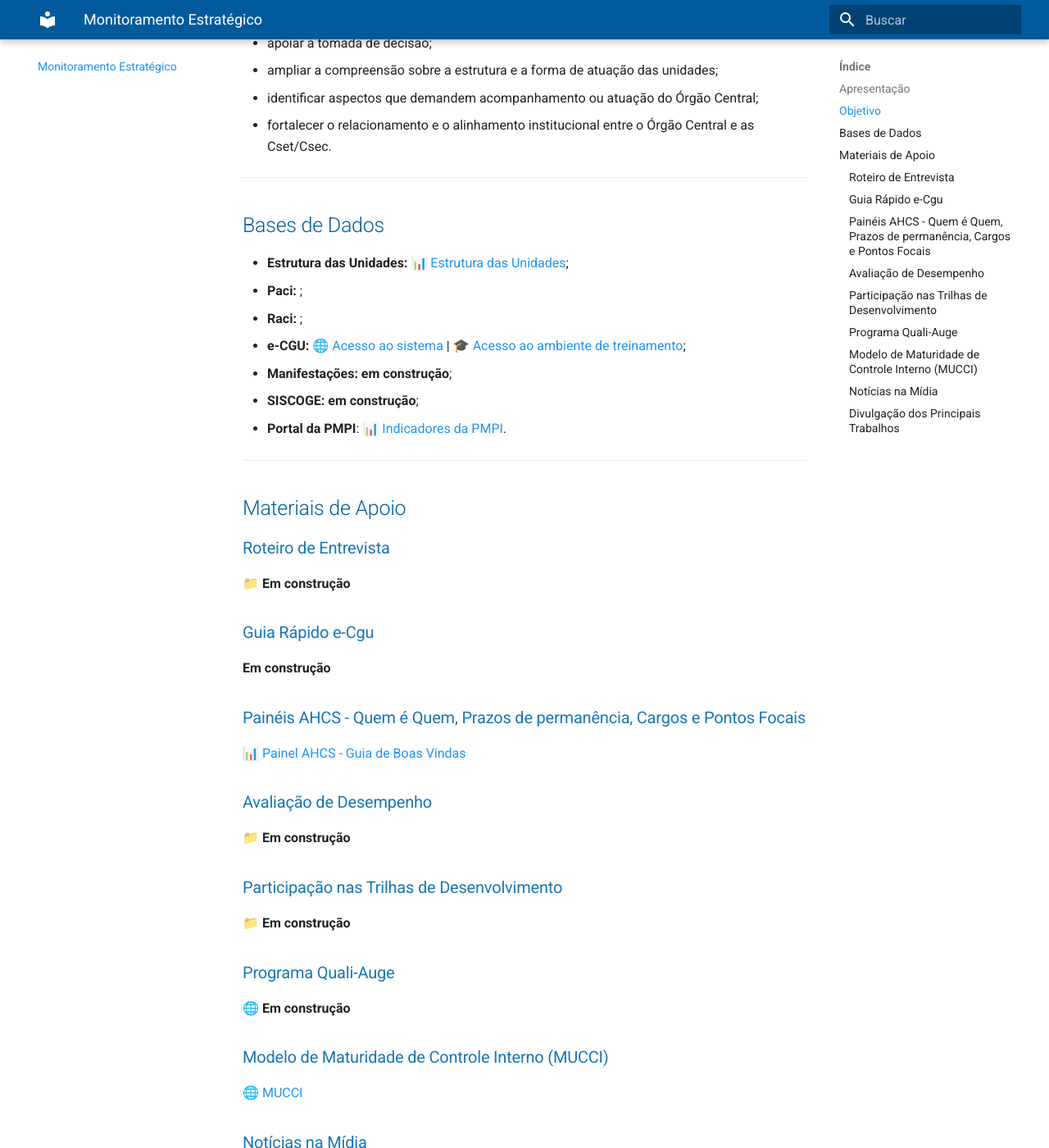
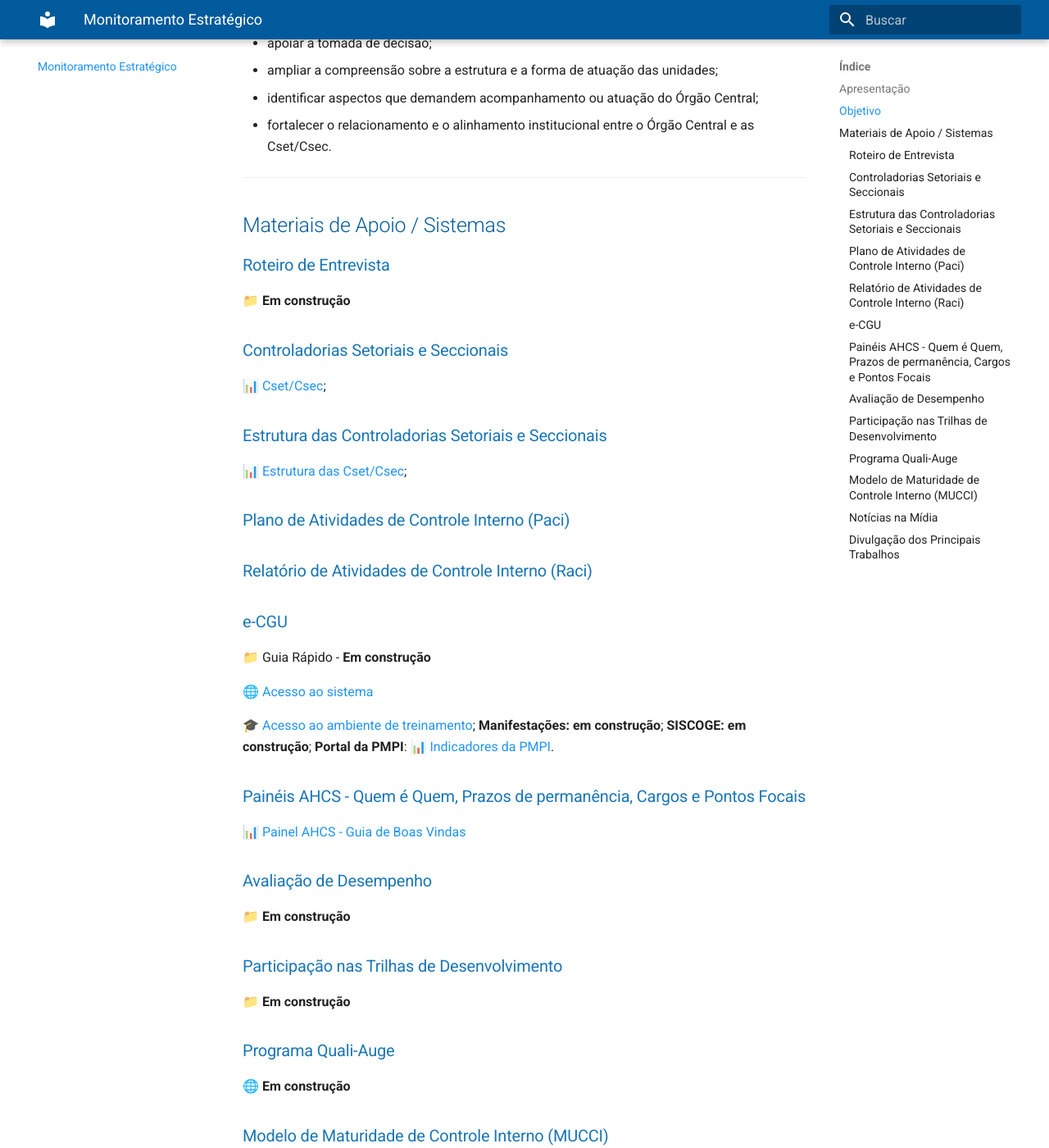
Before and after one commit to CGEMG-AHCS/guia-monitoramento-estrategico, an MkDocs documentation site: the page built from docs/monitoramento/metodologia.md, in a window 1280 px wide and 1400 px high, scrolled down 828 px. Shown: the whole window at 82% size. Built offline with MkDocs 1.6.1 and Material for MkDocs 9.7.7, drawn with Linux system fonts in a browser that asks for light colours.

Commit message:
Update metodologia.md

```diff
--- a/docs/monitoramento/metodologia.md
+++ b/docs/monitoramento/metodologia.md
@@ -26,27 +26,40 @@ Nesse contexto, busca:
 
 ---
 
-## Bases de Dados
-
-- **Estrutura das Unidades:** 📊 [Estrutura das Unidades](https://app.powerbi.com/view?r=eyJrIjoiNWJiY2Q1MDEtOWY4MC00MDljLWJlNWQtNmFmMTExZmFmZDMzIiwidCI6ImU1ZDNhZTdjLTliMzgtNDhkZS1hMDg3LWY2NzM0YTI4NzU3NCJ9);
-- **Paci:** ;
-- **Raci:** ;
-- **e-CGU:** 🌐 [Acesso ao sistema](https://ecgu.cgu.gov.br/) | 🎓 [Acesso ao ambiente de treinamento](https://eaud-t.cgu.gov.br/);
-- **Manifestações:** **em construção**;
-- **SISCOGE:** **em construção**;
-- **Portal da PMPI**: 📊 [Indicadores da PMPI](https://app.powerbi.com/view?r=eyJrIjoiZDA4ZDUyOGMtNGY0My00ZGNiLTkzOTYtY2RiMDZhNDIxZjMwIiwidCI6ImU1ZDNhZTdjLTliMzgtNDhkZS1hMDg3LWY2NzM0YTI4NzU3NCJ9).
-
----
-
-## Materiais de Apoio
+## Materiais de Apoio / Sistemas
 
 ### Roteiro de Entrevista
 
 📁 **Em construção**
 
-### Guia Rápido e-Cgu
+### Controladorias Setoriais e Seccionais
 
-**Em construção**
+📊 [Cset/Csec]();
+
+### Estrutura das Controladorias Setoriais e Seccionais
+
+📊 [Estrutura das Cset/Csec](https://app.powerbi.com/view?r=eyJrIjoiNWJiY2Q1MDEtOWY4MC00MDljLWJlNWQtNmFmMTExZmFmZDMzIiwidCI6ImU1ZDNhZTdjLTliMzgtNDhkZS1hMDg3LWY2NzM0YTI4NzU3NCJ9);
+
+
+### Plano de Atividades de Controle Interno (Paci)
+
+
+
+### Relatório de Atividades de Controle Interno (Raci)
+
+
+
+### e-CGU
+
+📁 Guia Rápido - **Em construção**
+
+🌐 [Acesso ao sistema](https://ecgu.cgu.gov.br/)
+
+🎓 [Acesso ao ambiente de treinamento](https://eaud-t.cgu.gov.br/);
+**Manifestações:** **em construção**;
+**SISCOGE:** **em construção**;
+**Portal da PMPI**: 📊 [Indicadores da PMPI](https://app.powerbi.com/view?r=eyJrIjoiZDA4ZDUyOGMtNGY0My00ZGNiLTkzOTYtY2RiMDZhNDIxZjMwIiwidCI6ImU1ZDNhZTdjLTliMzgtNDhkZS1hMDg3LWY2NzM0YTI4NzU3NCJ9).
+
 
 ### Painéis AHCS - Quem é Quem, Prazos de permanência, Cargos e Pontos Focais
 
```
